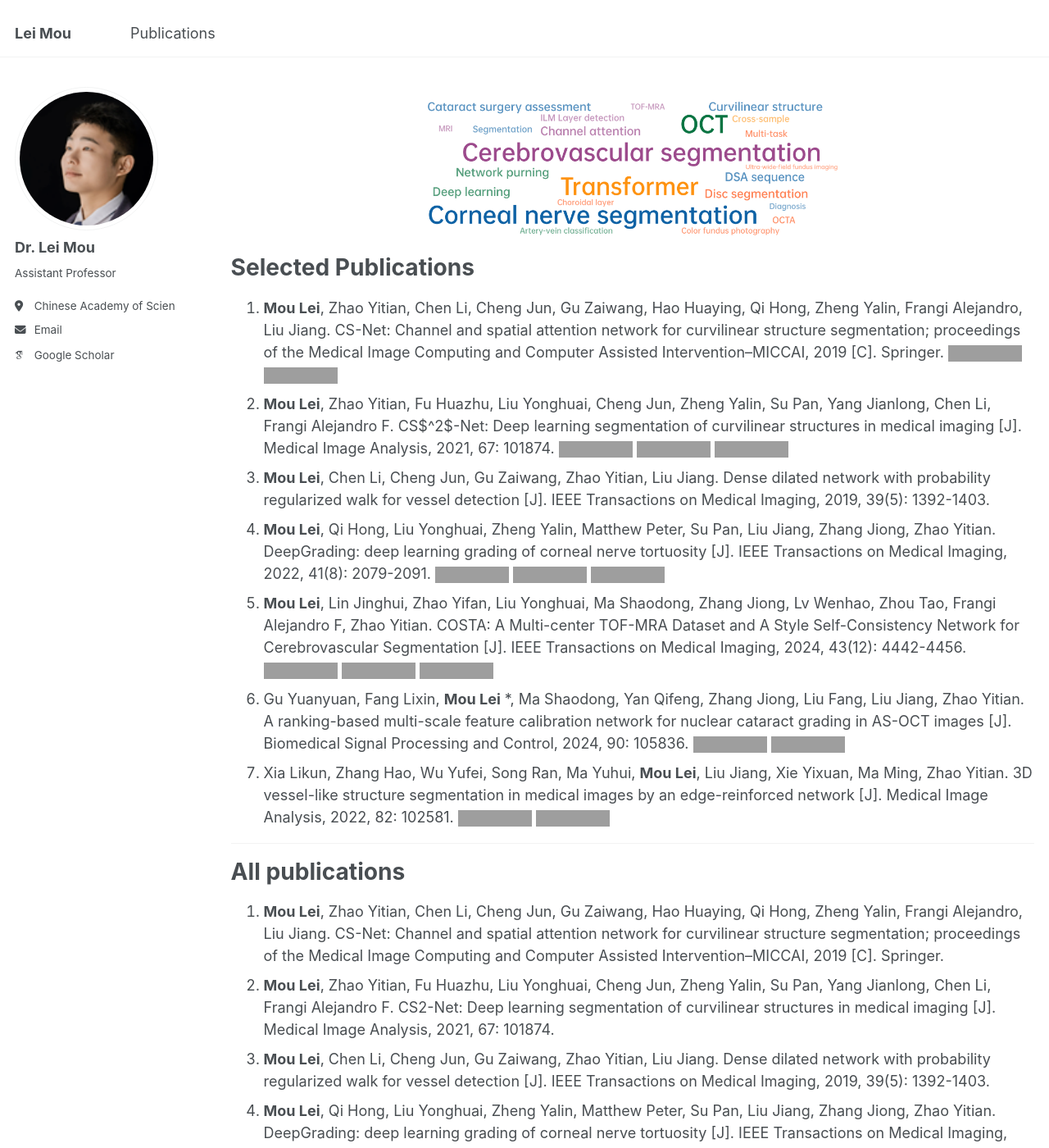
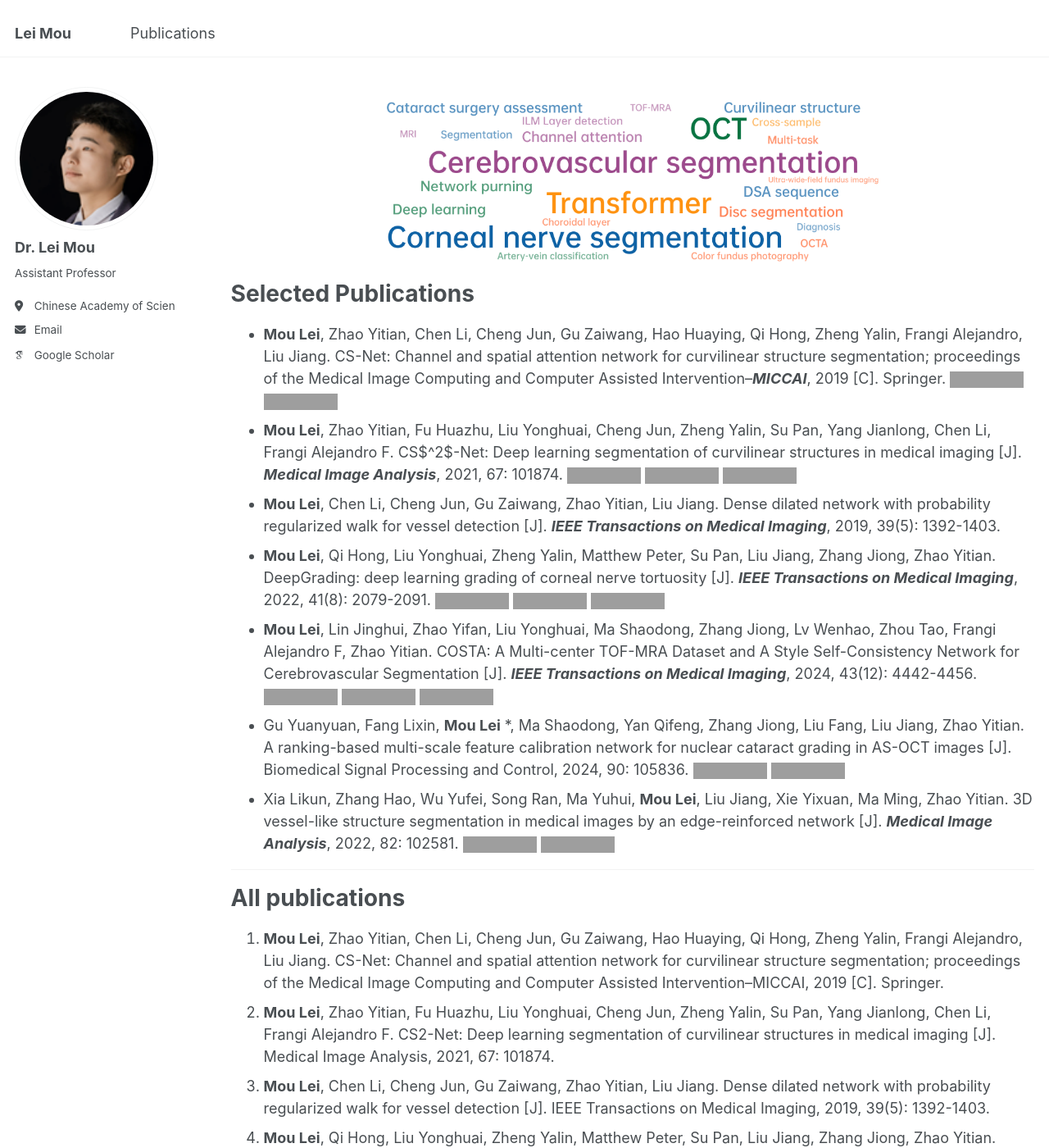
Before and after one commit to iBrain-007/iBrain-007.github.io, a Jekyll site: the page built from _pages/publications.md, in a window 1280 px wide and 1400 px high, cut to the strip 0-1400 px from the top of the window. Shown: the whole strip at 82% size. Built offline with Jekyll 4.4.1, drawn with Linux system fonts in a browser that asks for light colours; some web fonts are replaced; some of the changed lines change nothing that is shown; grey boxes are pictures that could not be loaded.

Commit message:
Update publications.md

```diff
--- a/_pages/publications.md
+++ b/_pages/publications.md
@@ -15,18 +15,18 @@
   {% endfor %}</ul>
 
 <p align="center">
- <img width="500px" src="../images/topic.png" align="center" alt="Publications" />
+ <img width="600px" height="150px" src="../images/topic.png" align="center" alt="Publications" />
 </p>
 
 # Selected Publications
 
-1. **Mou Lei**, Zhao Yitian, Chen Li, Cheng Jun, Gu Zaiwang, Hao Huaying, Qi Hong, Zheng Yalin, Frangi Alejandro, Liu Jiang. CS-Net: Channel and spatial attention network for curvilinear structure segmentation; proceedings of the Medical Image Computing and Computer Assisted Intervention–MICCAI, 2019 [C]. Springer. [![](https://img.shields.io/badge/Paper-blue)](https://link.springer.com/chapter/10.1007/978-3-030-32239-7_80) [![](https://img.shields.io/badge/Code-orange)](https://github.com/iMED-Lab/CS-Net)
-2. **Mou Lei**, Zhao Yitian, Fu Huazhu, Liu Yonghuai, Cheng Jun, Zheng Yalin, Su Pan, Yang Jianlong, Chen Li, Frangi Alejandro F. CS$^2$-Net: Deep learning segmentation of curvilinear structures in medical imaging [J]. Medical Image Analysis, 2021, 67: 101874. [![](https://img.shields.io/badge/Paper-blue)](https://www.sciencedirect.com/science/article/abs/pii/S1361841520302383) [![](https://img.shields.io/badge/Code-orange)](https://github.com/iMED-Lab/CS-Net) [![](https://img.shields.io/badge/Dataset-CORN-red)](https://zenodo.org/records/12776091)
-3. **Mou Lei**, Chen Li, Cheng Jun, Gu Zaiwang, Zhao Yitian, Liu Jiang. Dense dilated network with probability regularized walk for vessel detection [J]. IEEE Transactions on Medical Imaging, 2019, 39(5): 1392-1403.
-4. **Mou Lei**, Qi Hong, Liu Yonghuai, Zheng Yalin, Matthew Peter, Su Pan, Liu Jiang, Zhang Jiong, Zhao Yitian. DeepGrading: deep learning grading of corneal nerve tortuosity [J]. IEEE Transactions on Medical Imaging, 2022, 41(8): 2079-2091. [![](https://img.shields.io/badge/Paper-blue)](https://ieeexplore.ieee.org/document/9729201) [![](https://img.shields.io/badge/Code-orange)](https://github.com/iMED-Lab/TortuosityGrading) [![](https://img.shields.io/badge/Dataset-CORN--1500-red)](https://zenodo.org/records/12776091)
-5. **Mou Lei**, Lin Jinghui, Zhao Yifan, Liu Yonghuai, Ma Shaodong, Zhang Jiong, Lv Wenhao, Zhou Tao, Frangi Alejandro F, Zhao Yitian. COSTA: A Multi-center TOF-MRA Dataset and A Style Self-Consistency Network for Cerebrovascular Segmentation [J]. IEEE Transactions on Medical Imaging, 2024, 43(12): 4442-4456. [![](https://img.shields.io/badge/Paper-blue)](https://ieeexplore.ieee.org/document/10599360) [![](https://img.shields.io/badge/Code-orange)](https://github.com/iMED-Lab/COSTA) [![](https://img.shields.io/badge/Dataset-COSTA-red)](https://zenodo.org/records/11025761)
-6. Gu Yuanyuan, Fang Lixin, **Mou Lei** *, Ma Shaodong, Yan Qifeng, Zhang Jiong, Liu Fang, Liu Jiang, Zhao Yitian. A ranking-based multi-scale feature calibration network for nuclear cataract grading in AS-OCT images [J]. Biomedical Signal Processing and Control, 2024, 90: 105836.  [![](https://img.shields.io/badge/Paper-blue)](https://www.sciencedirect.com/science/article/abs/pii/S1746809423012697) [![](https://img.shields.io/badge/Code-orange)](https://github.com/iMED-Lab/MFCNet)
-7. Xia Likun, Zhang Hao, Wu Yufei, Song Ran, Ma Yuhui, **Mou Lei**, Liu Jiang, Xie Yixuan, Ma Ming, Zhao Yitian. 3D vessel-like structure segmentation in medical images by an edge-reinforced network [J]. Medical Image Analysis, 2022, 82: 102581. [![](https://img.shields.io/badge/Paper-blue)](https://www.sciencedirect.com/science/article/abs/pii/S1361841522002201) [![](https://img.shields.io/badge/Code-orange)](https://github.com/iMED-Lab/ER-Net)
+- **Mou Lei**, Zhao Yitian, Chen Li, Cheng Jun, Gu Zaiwang, Hao Huaying, Qi Hong, Zheng Yalin, Frangi Alejandro, Liu Jiang. CS-Net: Channel and spatial attention network for curvilinear structure segmentation; proceedings of the Medical Image Computing and Computer Assisted Intervention–***MICCAI***, 2019 [C]. Springer. [![](https://img.shields.io/badge/Paper-blue)](https://link.springer.com/chapter/10.1007/978-3-030-32239-7_80) [![](https://img.shields.io/badge/Code-orange)](https://github.com/iMED-Lab/CS-Net)
+- **Mou Lei**, Zhao Yitian, Fu Huazhu, Liu Yonghuai, Cheng Jun, Zheng Yalin, Su Pan, Yang Jianlong, Chen Li, Frangi Alejandro F. CS$^2$-Net: Deep learning segmentation of curvilinear structures in medical imaging [J]. ***Medical Image Analysis***, 2021, 67: 101874. [![](https://img.shields.io/badge/Paper-blue)](https://www.sciencedirect.com/science/article/abs/pii/S1361841520302383) [![](https://img.shields.io/badge/Code-orange)](https://github.com/iMED-Lab/CS-Net) [![](https://img.shields.io/badge/Dataset-CORN-red)](https://zenodo.org/records/12776091)
+- **Mou Lei**, Chen Li, Cheng Jun, Gu Zaiwang, Zhao Yitian, Liu Jiang. Dense dilated network with probability regularized walk for vessel detection [J]. ***IEEE Transactions on Medical Imaging***, 2019, 39(5): 1392-1403.
+- **Mou Lei**, Qi Hong, Liu Yonghuai, Zheng Yalin, Matthew Peter, Su Pan, Liu Jiang, Zhang Jiong, Zhao Yitian. DeepGrading: deep learning grading of corneal nerve tortuosity [J]. ***IEEE Transactions on Medical Imaging***, 2022, 41(8): 2079-2091. [![](https://img.shields.io/badge/Paper-blue)](https://ieeexplore.ieee.org/document/9729201) [![](https://img.shields.io/badge/Code-orange)](https://github.com/iMED-Lab/TortuosityGrading) [![](https://img.shields.io/badge/Dataset-CORN--1500-red)](https://zenodo.org/records/12776091)
+- **Mou Lei**, Lin Jinghui, Zhao Yifan, Liu Yonghuai, Ma Shaodong, Zhang Jiong, Lv Wenhao, Zhou Tao, Frangi Alejandro F, Zhao Yitian. COSTA: A Multi-center TOF-MRA Dataset and A Style Self-Consistency Network for Cerebrovascular Segmentation [J]. ***IEEE Transactions on Medical Imaging***, 2024, 43(12): 4442-4456. [![](https://img.shields.io/badge/Paper-blue)](https://ieeexplore.ieee.org/document/10599360) [![](https://img.shields.io/badge/Code-orange)](https://github.com/iMED-Lab/COSTA) [![](https://img.shields.io/badge/Dataset-COSTA-red)](https://zenodo.org/records/11025761)
+- Gu Yuanyuan, Fang Lixin, **Mou Lei** *, Ma Shaodong, Yan Qifeng, Zhang Jiong, Liu Fang, Liu Jiang, Zhao Yitian. A ranking-based multi-scale feature calibration network for nuclear cataract grading in AS-OCT images [J]. Biomedical Signal Processing and Control, 2024, 90: 105836.  [![](https://img.shields.io/badge/Paper-blue)](https://www.sciencedirect.com/science/article/abs/pii/S1746809423012697) [![](https://img.shields.io/badge/Code-orange)](https://github.com/iMED-Lab/MFCNet)
+- Xia Likun, Zhang Hao, Wu Yufei, Song Ran, Ma Yuhui, **Mou Lei**, Liu Jiang, Xie Yixuan, Ma Ming, Zhao Yitian. 3D vessel-like structure segmentation in medical images by an edge-reinforced network [J]. ***Medical Image Analysis***, 2022, 82: 102581. [![](https://img.shields.io/badge/Paper-blue)](https://www.sciencedirect.com/science/article/abs/pii/S1361841522002201) [![](https://img.shields.io/badge/Code-orange)](https://github.com/iMED-Lab/ER-Net)
 
 ---
 
```
